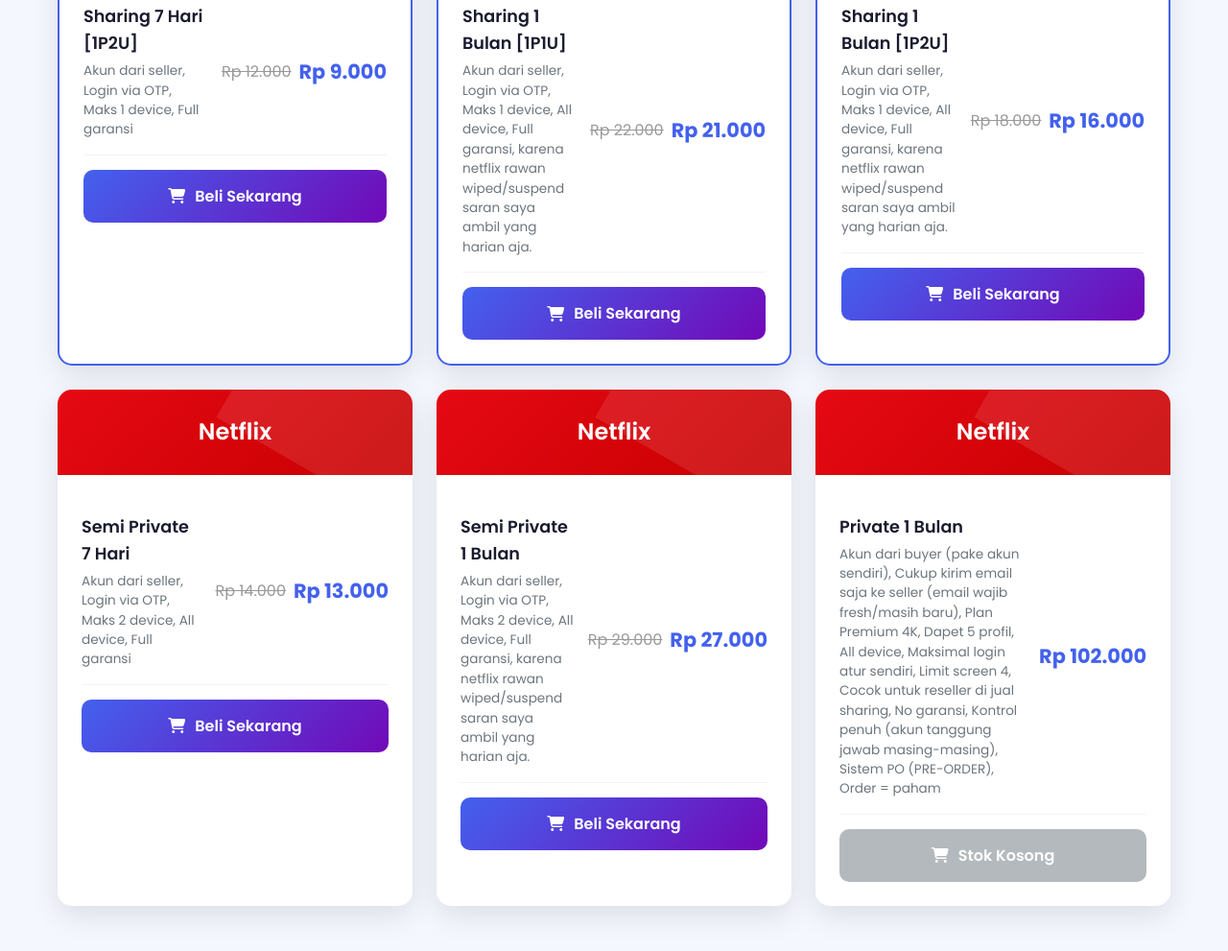
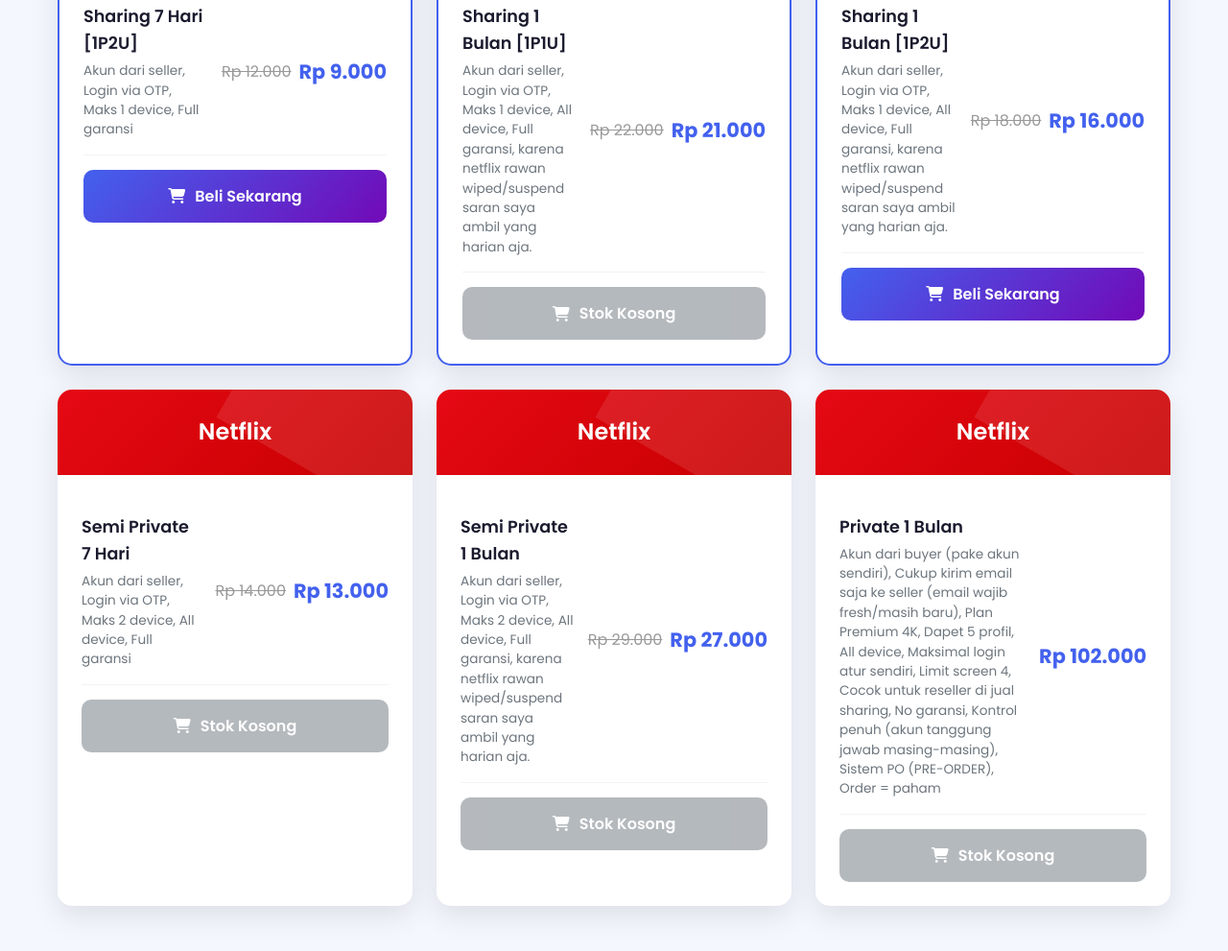
Before and after one commit to NefsXxz/NefsStoree, a plain HTML site: page index.html in a window 1280 px wide. Shown: the part 2503-3494 px from the top of the page at 96% size. Drawn offline with Linux system fonts and the light colour scheme.

Commit message:
index.html

```diff
--- a/index.html
+++ b/index.html
@@ -1586,10 +1586,10 @@
                     { name: "Sharing 2 Hari [1P2U]", price: 5500, originalPrice: 7500, desc: "Akun dari seller, Login via OTP, Maks 1 device, Full garansi", featured: false, stock: true },
                     { name: "Sharing 3 Hari [1P2U]", price: 6500, originalPrice: 9500, desc: "Akun dari seller, Login via OTP, Maks 1 device, Full garansi", featured: false, stock: true },
                     { name: "Sharing 7 Hari [1P2U]", price: 9000, originalPrice: 12000, desc: "Akun dari seller, Login via OTP, Maks 1 device, Full garansi", featured: true, stock: true },
-                    { name: "Sharing 1 Bulan [1P1U]", price: 21000, originalPrice: 22000, desc: "Akun dari seller, Login via OTP, Maks 1 device, All device, Full garansi, karena netflix rawan wiped/suspend saran saya ambil yang harian aja.", featured: true, stock: true },
+                    { name: "Sharing 1 Bulan [1P1U]", price: 21000, originalPrice: 22000, desc: "Akun dari seller, Login via OTP, Maks 1 device, All device, Full garansi, karena netflix rawan wiped/suspend saran saya ambil yang harian aja.", featured: true, stock: false },
                     { name: "Sharing 1 Bulan [1P2U]", price: 16000, originalPrice: 18000, desc: "Akun dari seller, Login via OTP, Maks 1 device, All device, Full garansi, karena netflix rawan wiped/suspend saran saya ambil yang harian aja.", featured: true, stock: true },
-                    { name: "Semi Private 7 Hari", price: 13000, originalPrice: 14000, desc: "Akun dari seller, Login via OTP, Maks 2 device, All device, Full garansi", featured: false, stock: true },
-                    { name: "Semi Private 1 Bulan", price: 27000, originalPrice: 29000, desc: "Akun dari seller, Login via OTP, Maks 2 device, All device, Full garansi, karena netflix rawan wiped/suspend saran saya ambil yang harian aja.", featured: false, stock: true },
+                    { name: "Semi Private 7 Hari", price: 13000, originalPrice: 14000, desc: "Akun dari seller, Login via OTP, Maks 2 device, All device, Full garansi", featured: false, stock: false },
+                    { name: "Semi Private 1 Bulan", price: 27000, originalPrice: 29000, desc: "Akun dari seller, Login via OTP, Maks 2 device, All device, Full garansi, karena netflix rawan wiped/suspend saran saya ambil yang harian aja.", featured: false, stock: false },
                     { name: "Private 1 Bulan", price: 102000, originalPrice: 102000, desc: "Akun dari buyer (pake akun sendiri), Cukup kirim email saja ke seller (email wajib fresh/masih baru), Plan Premium 4K, Dapet 5 profil, All device, Maksimal login atur sendiri, Limit screen 4, Cocok untuk reseller di jual sharing, No garansi, Kontrol penuh (akun tanggung jawab masing-masing), Sistem PO (PRE-ORDER), Order = paham", featured: false, needsEmail: true, stock: false }
                 ]
             },
```
